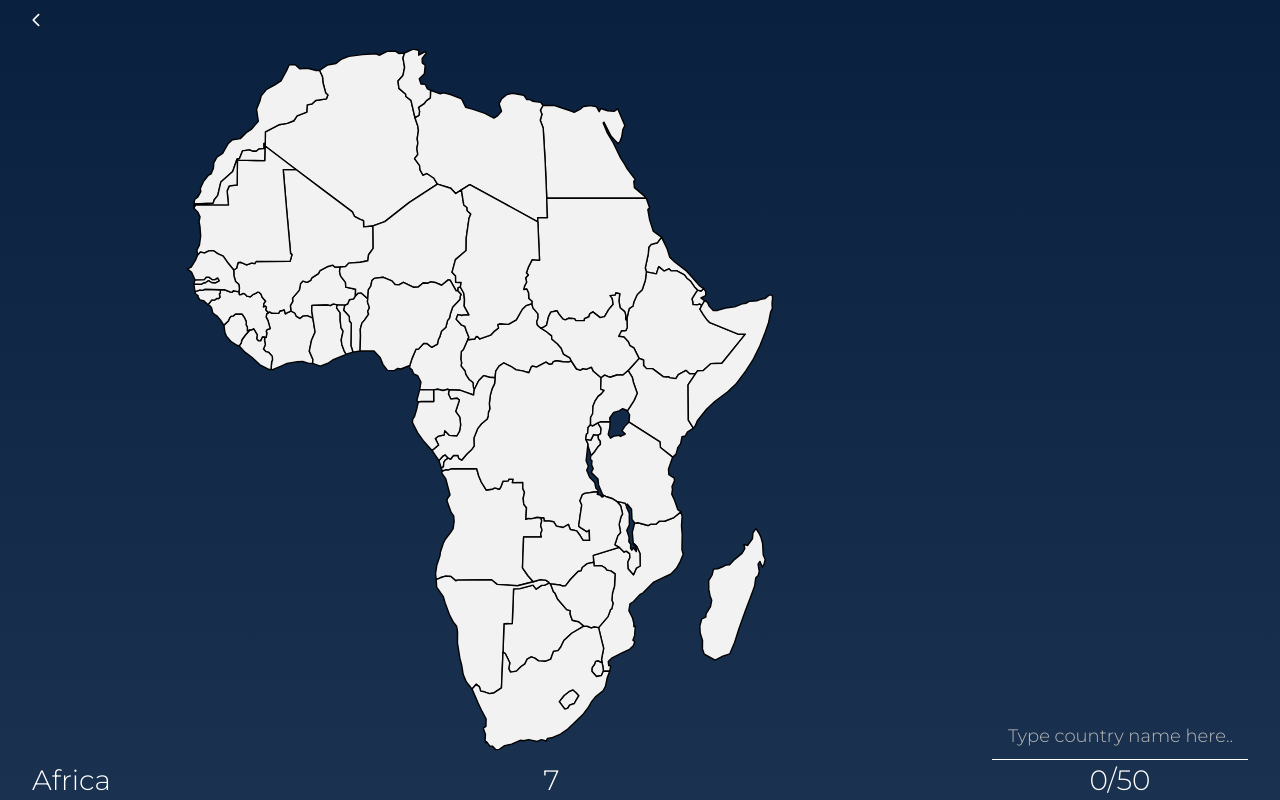
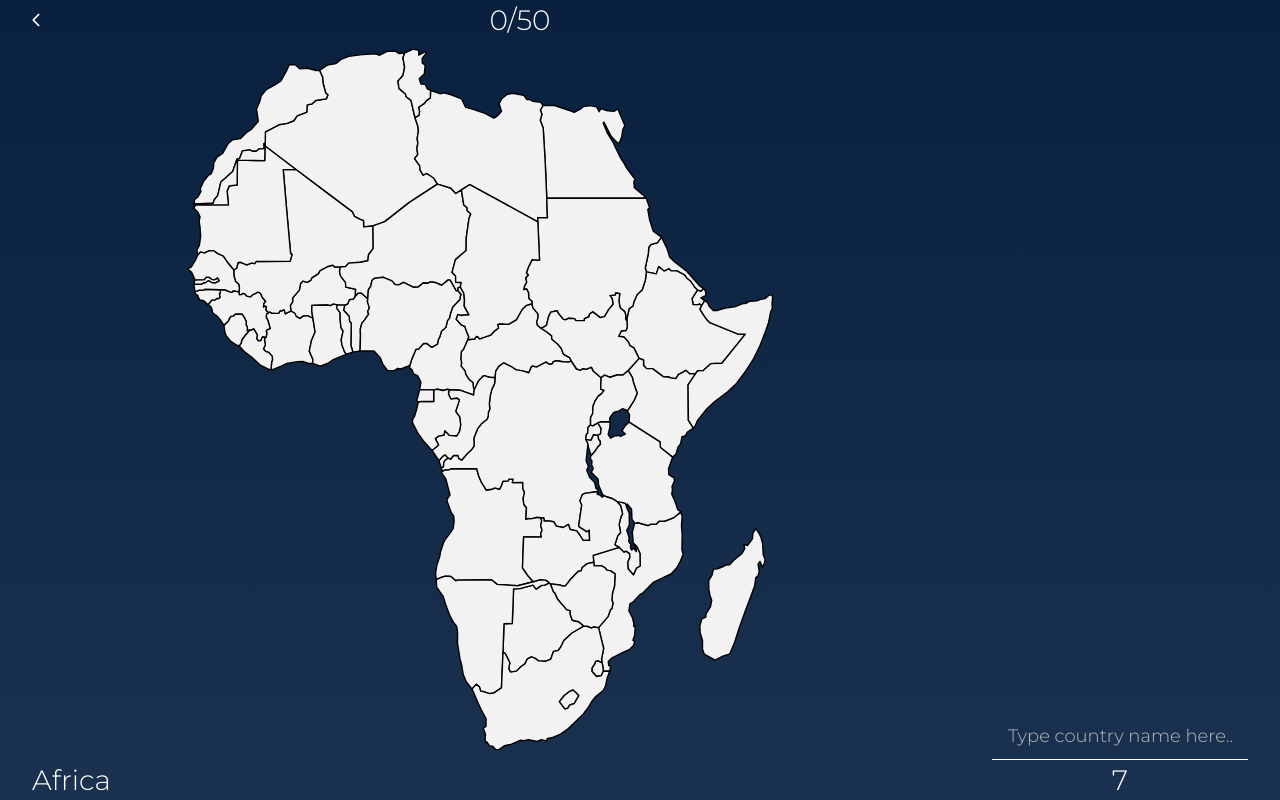
Before and after one commit to rederdariusz/mapgames-ui, an Angular app: page /africa in a window 1280 px wide. Built offline with nearby package versions, Linux system fonts and the light colour scheme.

Commit message:
Realign view

```diff
--- a/src/app/app.component.html
+++ b/src/app/app.component.html
@@ -1,5 +1,8 @@
 <nav>
   <span class="back icon"> arrow_back_ios </span>
+  <span class="counter">
+    {{ game.guessed.length }}/{{ game.map?.countries?.length }}</span
+  >
 </nav>
 
 <section class="panel">
@@ -19,12 +22,16 @@
 
 <footer>
   <span class="name">{{ game.map?.name }} </span>
+
+  @if(false && game.guessed.length) {
+  <span class="info">
+    Hover your mouse over the guessed country to see more information
+  </span>
+  }
+
   <span class="timer">
     {{ game.time.minutes > 0 ? game.time.minutes + ":" : ""
     }}{{ game.time.minutes > 0 && game.time.seconds < 10 ? "0" : ""
     }}{{ game.time.seconds }}
   </span>
-  <span class="counter">
-    {{ game.guessed.length }}/{{ game.map?.countries?.length }}</span
-  >
 </footer>
--- a/src/app/app.component.scss
+++ b/src/app/app.component.scss
@@ -16,7 +16,12 @@
     display: grid;
 
     & > .back {
+      grid-area: back;
       cursor: pointer;
+    }
+
+    & > .counter {
+      grid-area: counter;
     }
   }
 
@@ -26,7 +31,6 @@
     flex-direction: column;
     justify-content: center;
     align-items: center;
-    position: relative;
   }
 
   & > .panel {
@@ -59,8 +63,13 @@
     display: grid;
 
     & > .name {
+      grid-area: name;
       font-size: 1.5rem;
       font-family: "MontserratLight", sans-serif;
+    }
+
+    & > .timer {
+      grid-area: timer;
     }
   }
 
@@ -73,15 +82,20 @@
     grid-template-columns: 1fr 20rem;
 
     & > nav {
-      grid-template-areas: "back .";
+      grid-template-areas: "back counter";
       grid-template-rows: 1fr;
       grid-template-columns: auto 1fr;
       align-items: center;
 
       & > .back {
-        grid-area: back;
         margin-inline: 2rem;
         font-size: 2vh;
+      }
+      .counter {
+        display: flex;
+        justify-content: center;
+        align-items: center;
+        font-size: 3.5vh;
       }
     }
 
@@ -94,11 +108,10 @@
     }
 
     & > footer {
-      grid-template-areas: "name timer counter";
+      grid-template-areas: "name info timer";
       grid-template-rows: 1fr;
       grid-template-columns: auto 1fr auto;
       & > .name,
-      .counter,
       .timer {
         display: flex;
         justify-content: center;
@@ -107,17 +120,18 @@
       }
 
       & > .name {
-        grid-area: name;
         padding-inline: 2rem;
       }
 
-      .timer {
-        grid-area: timer;
+      & > .info {
+        color: $font-darker;
+        display: flex;
+        justify-content: center;
+        align-items: center;
       }
 
-      & > .counter {
-        grid-area: counter;
-        min-width: none;width: 20rem;
+      & > .timer {
+        min-width: 20rem;
       }
     }
   }
--- a/src/shared/styles/colors.scss
+++ b/src/shared/styles/colors.scss
@@ -1,5 +1,6 @@
 $primary: #08102e;
 
 $font: #fff;
+$font-darker: #BBB;
 $background: linear-gradient(180deg, #09203f 0%, #1a314f 100%);
 $background-dark:  #08102e;
--- a/src/shared/styles/input.scss
+++ b/src/shared/styles/input.scss
@@ -12,7 +12,7 @@ input {
 }
 
 input::placeholder {
-  color: #BBB;
+  color: $font-darker;
   font-size: 1.125rem;
   font-family: "MontserratLight", sans-serif;
 }
```
